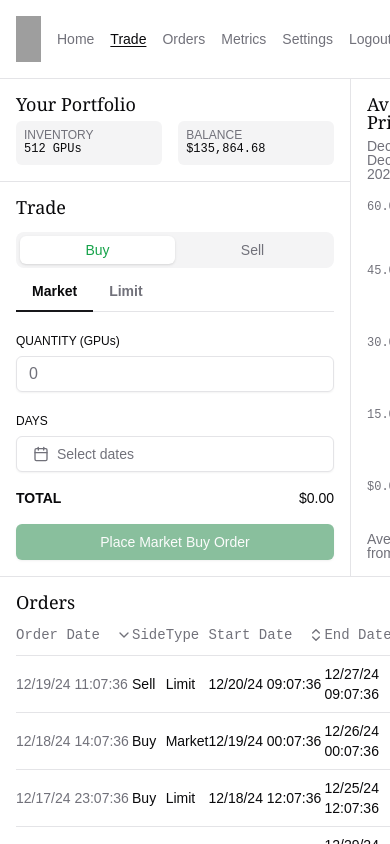
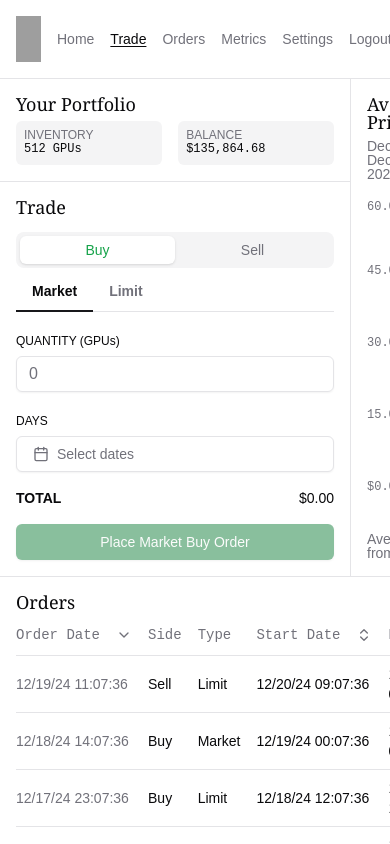
Before and after one commit to darzyx/gpu-auction-house, a Next.js app: page / in a window 390 px wide. Shown: the top 844 px of the page. Built offline with nearby package versions, Linux system fonts and the light colour scheme; grey boxes are pictures that could not be loaded.

Commit message:
Improve orders table responsiveness

```diff
--- a/src/components/orders/index.tsx
+++ b/src/components/orders/index.tsx
@@ -38,9 +38,12 @@ export default function Orders<TData, TValue>({ columns, data }: TOrdersProps<TD
                 <TableHeader>
                     {table.getHeaderGroups().map((headerGroup) => (
                         <TableRow key={headerGroup.id}>
-                            {headerGroup.headers.map((header) => {
+                            {headerGroup.headers.map((header, idx) => {
+                                let className = "font-berkeley-mono";
+                                if (idx === 0) className += " pl-0";
+                                if (idx === headerGroup.headers.length - 1) className += " pr-0";
                                 return (
-                                    <TableHead key={header.id} className="font-berkeley-mono px-0">
+                                    <TableHead key={header.id} className={className}>
                                         {header.isPlaceholder
                                             ? null
                                             : flexRender(header.column.columnDef.header, header.getContext())}
@@ -54,11 +57,16 @@ export default function Orders<TData, TValue>({ columns, data }: TOrdersProps<TD
                     {table.getRowModel().rows?.length ? (
                         table.getRowModel().rows.map((row) => (
                             <TableRow key={row.id} data-state={row.getIsSelected() && "selected"}>
-                                {row.getVisibleCells().map((cell) => (
-                                    <TableCell key={cell.id} className="px-0 h-12">
-                                        {flexRender(cell.column.columnDef.cell, cell.getContext())}
-                                    </TableCell>
-                                ))}
+                                {row.getVisibleCells().map((cell, idx) => {
+                                    let className = "h-12";
+                                    if (idx === 0) className += " pl-0";
+                                    if (idx === row.getVisibleCells().length - 1) className += " pr-0";
+                                    return (
+                                        <TableCell key={cell.id} className={className}>
+                                            {flexRender(cell.column.columnDef.cell, cell.getContext())}
+                                        </TableCell>
+                                    );
+                                })}
                             </TableRow>
                         ))
                     ) : (
```
